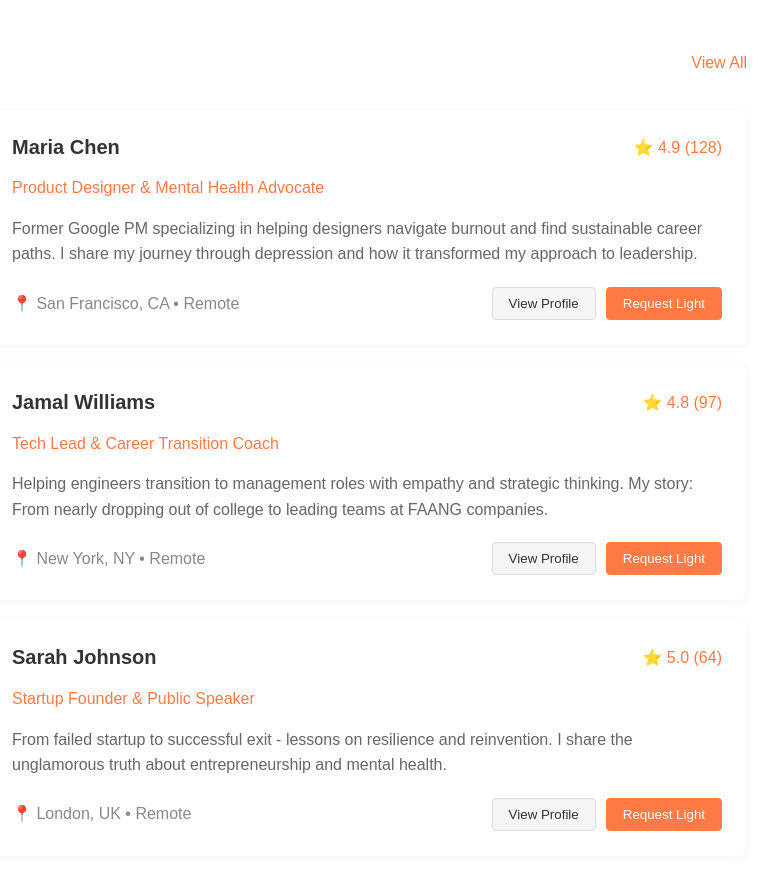
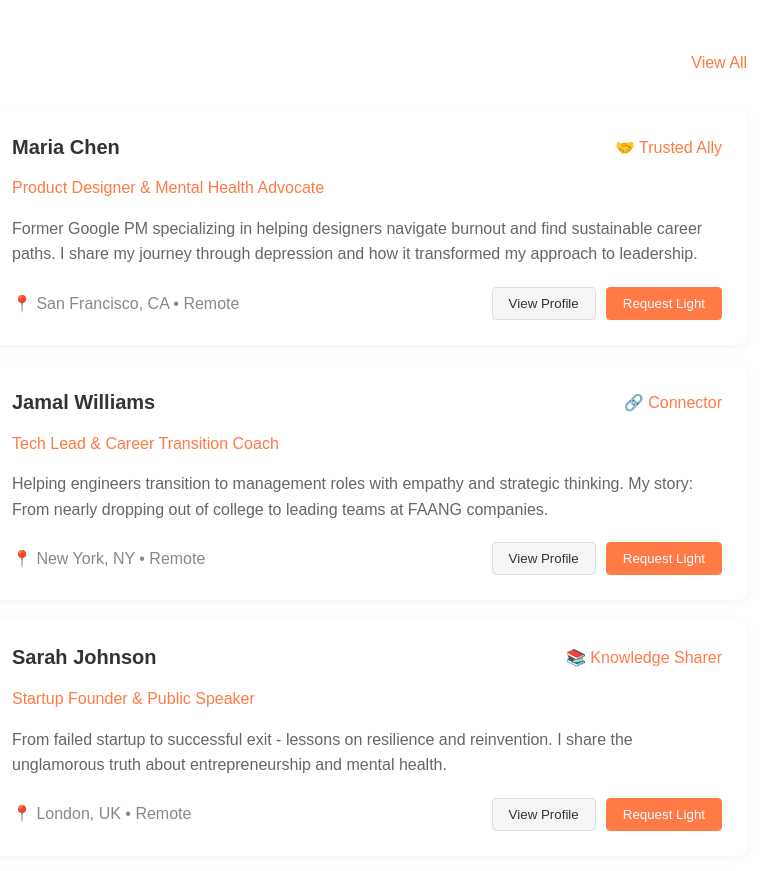
Before and after one commit to fareedsho/Meetyoursteps, a plain HTML site: page discoverlights.html in a window 1280 px wide. Shown: the part 460-1331 px from the top of the page, 513-1280 px from the left. Drawn offline with Linux system fonts and the light colour scheme.

Commit message:
Update discoverlights.html

```diff
--- a/discoverlights.html
+++ b/discoverlights.html
@@ -629,13 +629,14 @@
                         <a href="#" class="view-all">View All</a>
                     </div>
 
+
                     <!-- Light Row 1 -->
                     <div class="light-row">
                         <div class="light-image" style="background-image: url('https://images.unsplash.com/photo-1573496359142-b8d87734a5a2?ixlib=rb-1.2.1&auto=format&fit=crop&w=500&q=80');"></div>
                         <div class="light-details">
                             <div class="light-header">
                                 <h3 class="light-name">Maria Chen</h3>
-                                <div class="light-rating">⭐ 4.9 (128)</div>
+                                <div class="light-rating">🤝 Trusted Ally</div>
                             </div>
                             <p class="light-title">Product Designer & Mental Health Advocate</p>
                             <p class="light-bio">Former Google PM specializing in helping designers navigate burnout and find sustainable career paths. I share my journey through depression and how it transformed my approach to leadership.</p>
@@ -655,7 +656,7 @@
                         <div class="light-details">
                             <div class="light-header">
                                 <h3 class="light-name">Jamal Williams</h3>
-                                <div class="light-rating">⭐ 4.8 (97)</div>
+                                <div class="light-rating">🔗 Connector</div>
                             </div>
                             <p class="light-title">Tech Lead & Career Transition Coach</p>
                             <p class="light-bio">Helping engineers transition to management roles with empathy and strategic thinking. My story: From nearly dropping out of college to leading teams at FAANG companies.</p>
@@ -675,7 +676,7 @@
                         <div class="light-details">
                             <div class="light-header">
                                 <h3 class="light-name">Sarah Johnson</h3>
-                                <div class="light-rating">⭐ 5.0 (64)</div>
+                                <div class="light-rating">📚 Knowledge Sharer</div>
                             </div>
                             <p class="light-title">Startup Founder & Public Speaker</p>
                             <p class="light-bio">From failed startup to successful exit - lessons on resilience and reinvention. I share the unglamorous truth about entrepreneurship and mental health.</p>
@@ -689,6 +690,7 @@
                         </div>
                     </div>
                 </section>
+
 
                 <!-- Live Sessions Section -->
                 <section class="live-sessions">
```
